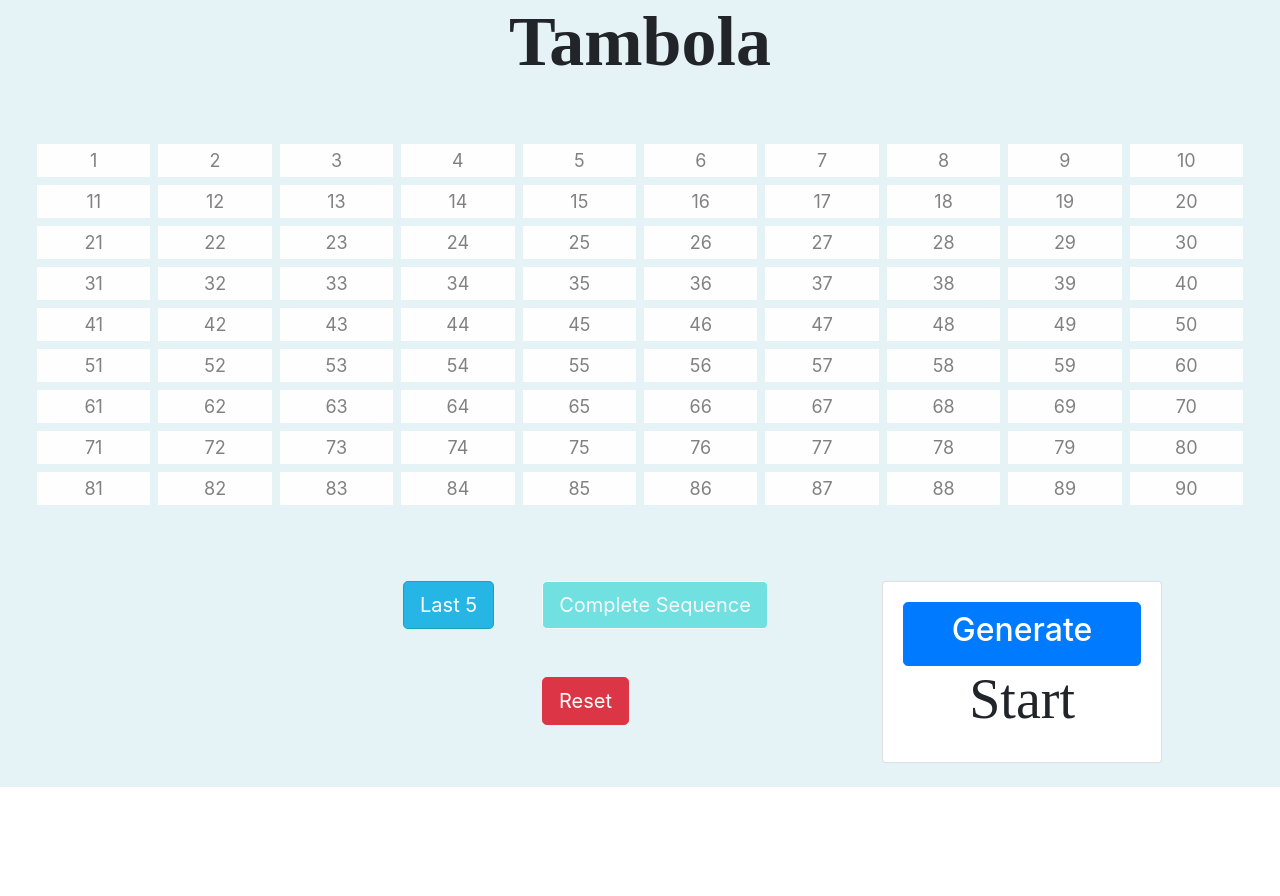
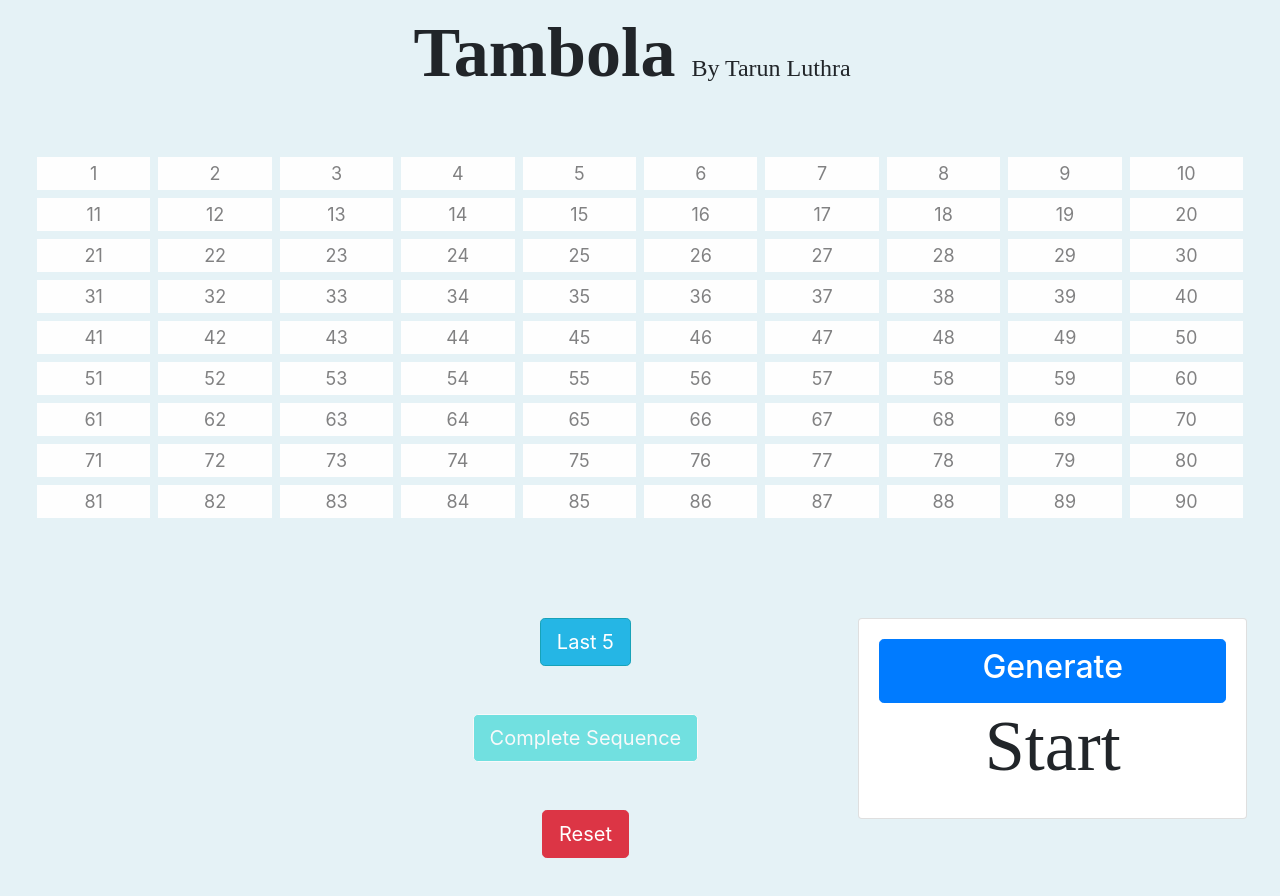
Before and after one commit to tarunluthra123/Tambola-React, a React (Create React App) app: page / in a window 1280 px wide. Shown: the top 896 px of the page. Before the commit the page ends 800 px from the top, so only its background shows below. Built offline with nearby package versions, Linux system fonts and the light colour scheme.

Commit message:
Modified CSS

```diff
--- a/src/App.js
+++ b/src/App.js
@@ -85,16 +85,15 @@ class App extends Component {
                     </div>
                 </div>
                 <div className="row">
-                    <div className="col-3">
+                    <div className="col-3 m-4">
                         <LastNumber value={this.state.lastNumber}/>
                     </div>
-                    <div className="col">
+                    <div className="col m-4">
                         <Options sequence={this.state.sequence}/>
                     </div>
-                    <div className="col-3">
+                    <div className="col-4 m-4">
                         <RandomGenerator nextRandomInteger={this.generateNumber}/>
                     </div>
-                    <div className="col-1"/>
                 </div>
             </div>
         );
--- a/src/components/NavBar.js
+++ b/src/components/NavBar.js
@@ -4,7 +4,12 @@ class NavBar extends Component {
     render() {
         return (
             <div>
-                <h1 align="center" className="tambolaHeading">Tambola</h1>
+                <div align="center" className="tambolaHeading">
+                    Tambola
+                    <label className="h4 m-2 p-2">
+                        By Tarun Luthra
+                    </label>
+                </div>
             </div>
         );
     }
--- a/src/components/RandomGenerator.js
+++ b/src/components/RandomGenerator.js
@@ -1,6 +1,5 @@
 import React, {Component} from 'react';
 import EleventhDoctorPhoto from '../../public/EleventhDoctor.png'
-import NehaDhupiaPhoto from '../../public/NehaDhupia.jpeg'
 import TenthDoctorPhoto from '../../public/TenthDoctor.jpeg'
 import TwentyOnePhoto from '../../public/TenPlusEleven.jpg'
 
@@ -22,7 +21,7 @@ class RandomGenerator extends Component {
         2: 'Kitne aadmi the ?',
         3: 'Number of times Sheldon knocks',
         4: 'May the Fourth be with you',
-        5: <img src={NehaDhupiaPhoto} alt="High Five" height="140px"/>,
+        5: 'The magical prime',
         6: 'No of infinity stones',
         7: 'Bond. James Bond.',
         8: 'Ball pool',
@@ -112,7 +111,10 @@ class RandomGenerator extends Component {
 
     rand = () => {
         // console.log('rand')
-        return Math.floor(Math.random() * 100) % 90 + 1;
+        let x = Math.floor(Math.random() * 100) % 90 + 1;
+        if (x < 10)
+            x = '0' + x
+        return x
     }
 
     shuffle = () => {
@@ -150,7 +152,7 @@ class RandomGenerator extends Component {
                         <h2>Generate</h2>
                     </button>
                     <div className="generatorValue">
-                        <h1 className="display-4">{this.state.val}</h1>
+                        <h1 className="display-3">{this.state.val}</h1>
                     </div>
 
                     <div className="alert-secondary" id="dialogueBox">
--- a/src/index.css
+++ b/src/index.css
@@ -61,7 +61,7 @@ body {
 }
 
 #sequenceBox {
-    font-size: 25px;
+    font-size: 22px;
 }
 
 #dialogueBox {
```
Also changed, not shown: public/NehaDhupia.jpeg (deleted).
